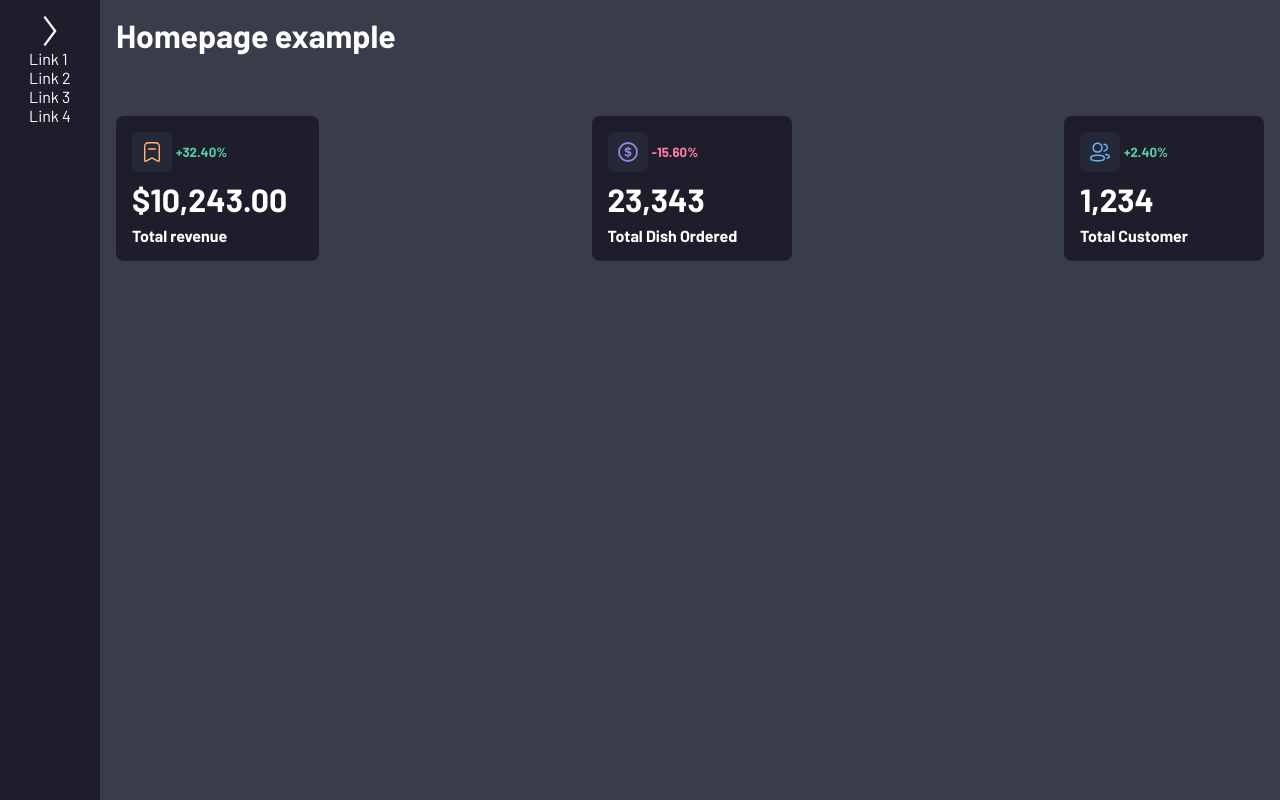
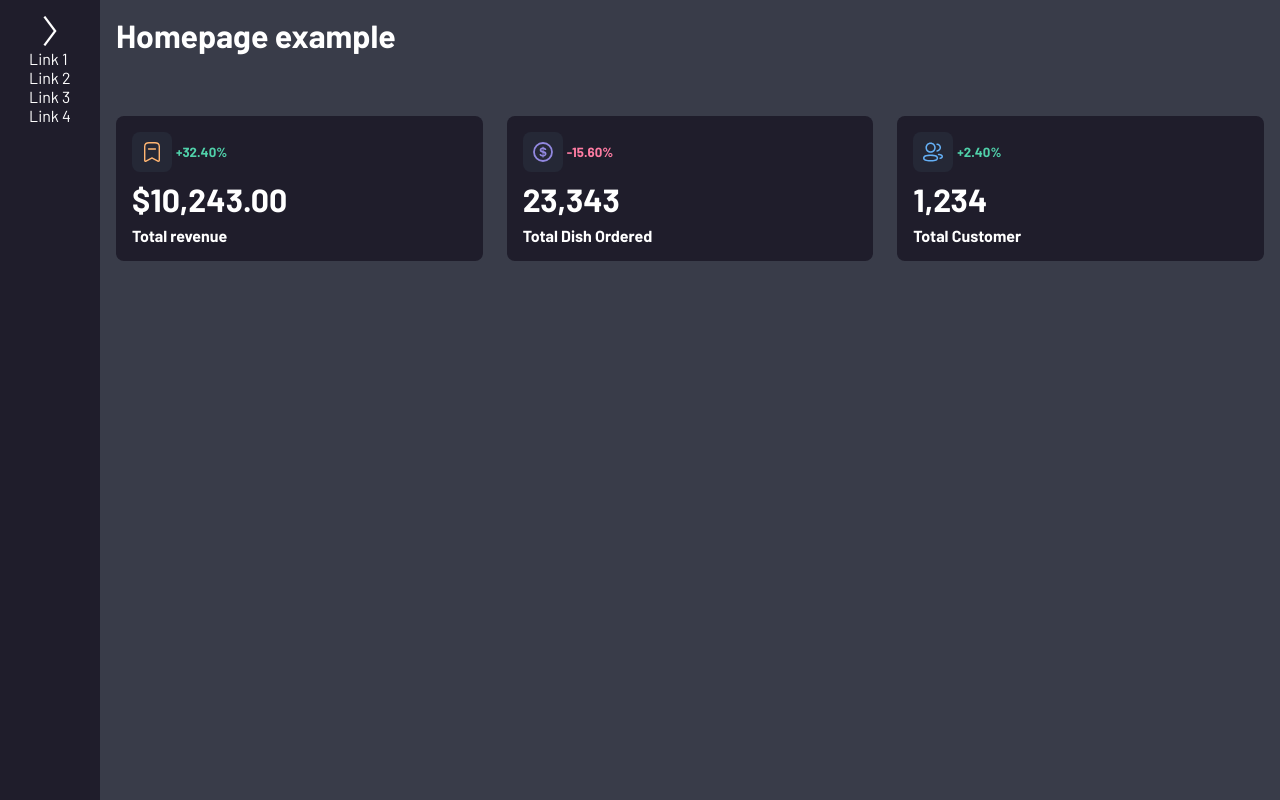
Before and after one commit to Orujhimaru/food-order-app, a React (Vite) app: page / in a window 1280 px wide. Built offline with nearby package versions, Linux system fonts and the light colour scheme.

Commit message:
slight adjustment to size

```diff
--- a/src/components/OrderCard/OrderCard.scss
+++ b/src/components/OrderCard/OrderCard.scss
@@ -1,8 +1,8 @@
 .order-card-container {
   display: flex;
   width: 100%;
+  flex-wrap: wrap;
   gap: 24px;
-  justify-content: space-between;
 }
 
 .order-card {
@@ -12,6 +12,7 @@
   background-color: #1f1d2b;
   border-radius: 8px;
   flex-basis: 200px;
+  flex-grow: 1;
   padding: 16px 16px;
   padding-right: 32px;
 
```
